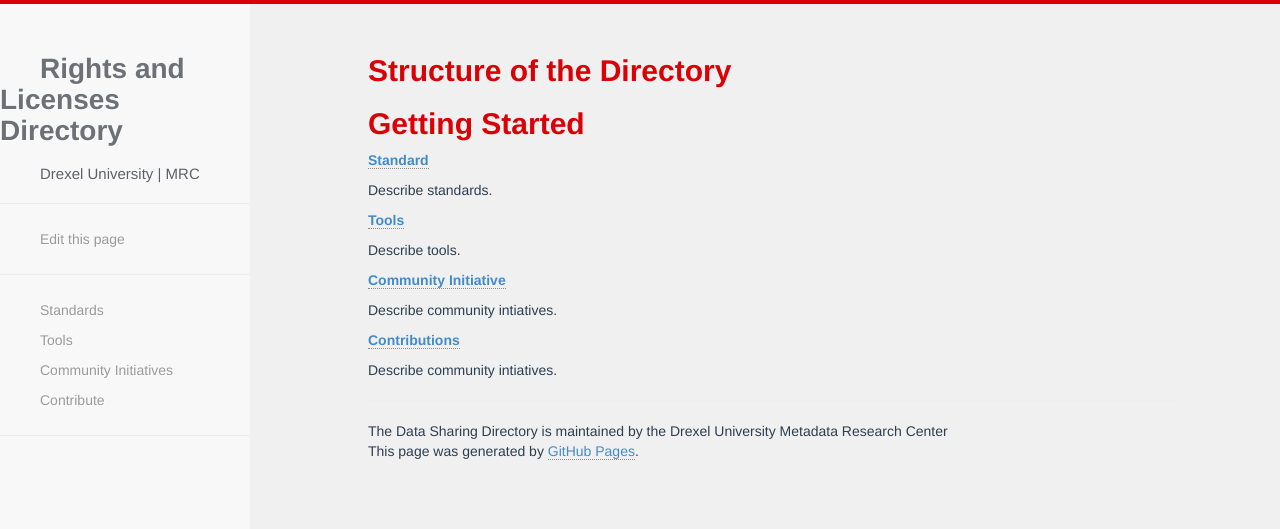
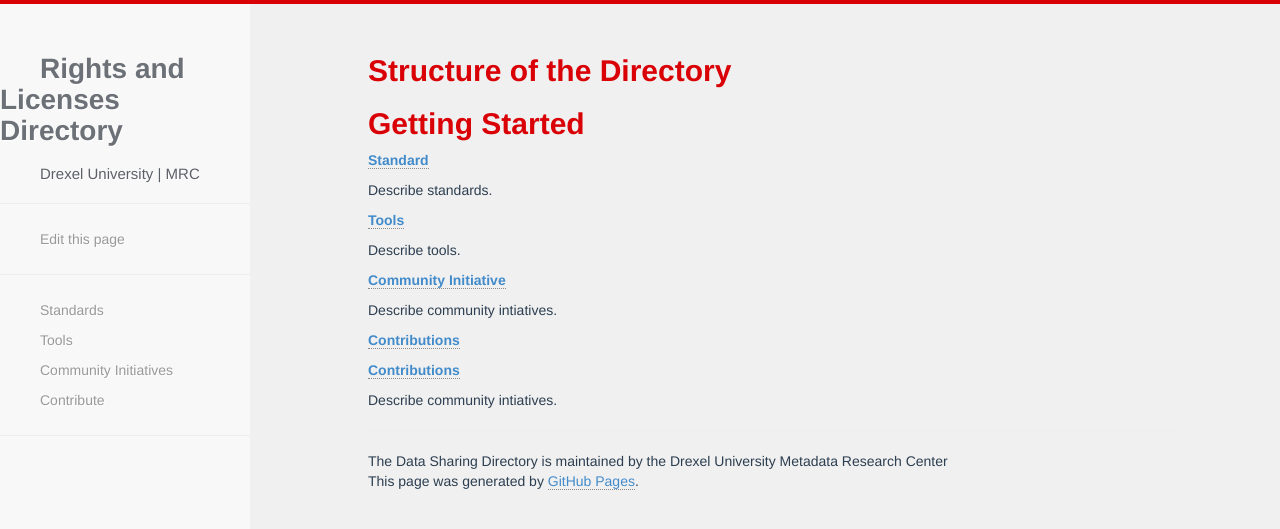
Before and after one commit to metadata-research/data-sharing-directory, a Jekyll site: the page built from about/index.md, in a window 1280 px wide. Shown: the top 529 px of the page. Built offline with Jekyll 4.4.1, drawn with Linux system fonts in a browser that asks for light colours; nearby versions of some CDN libraries.

Commit message:
Update index.md

```diff
--- a/about/index.md
+++ b/about/index.md
@@ -26,4 +26,6 @@
 
 [__Contributions__]({{ site.baseurl }}/contribute/add.html)
 
+[__Contributions__](https://docs.google.com/forms/d/e/1FAIpQLScWOf_q5n_mwTN19ovMy4L9MOsmR2fSMBVSfofO8HEIDxzTXQ/viewform?usp=sf_link)
+
 Describe community intiatives.
```
